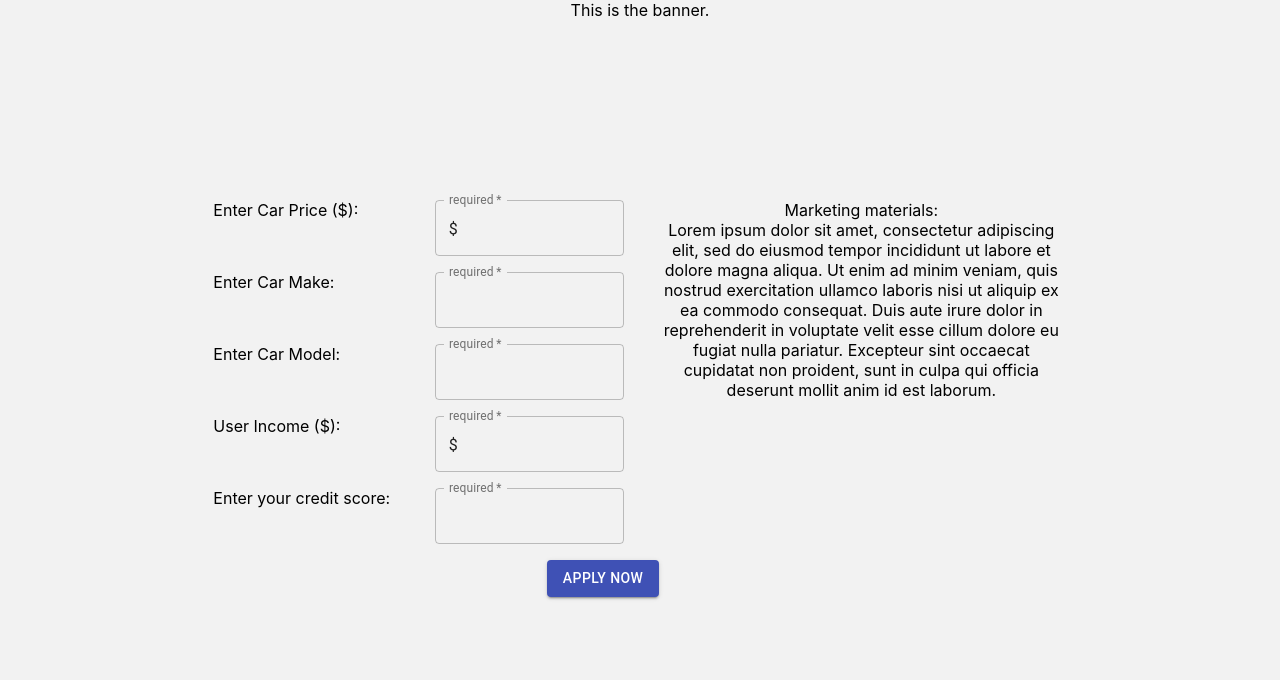
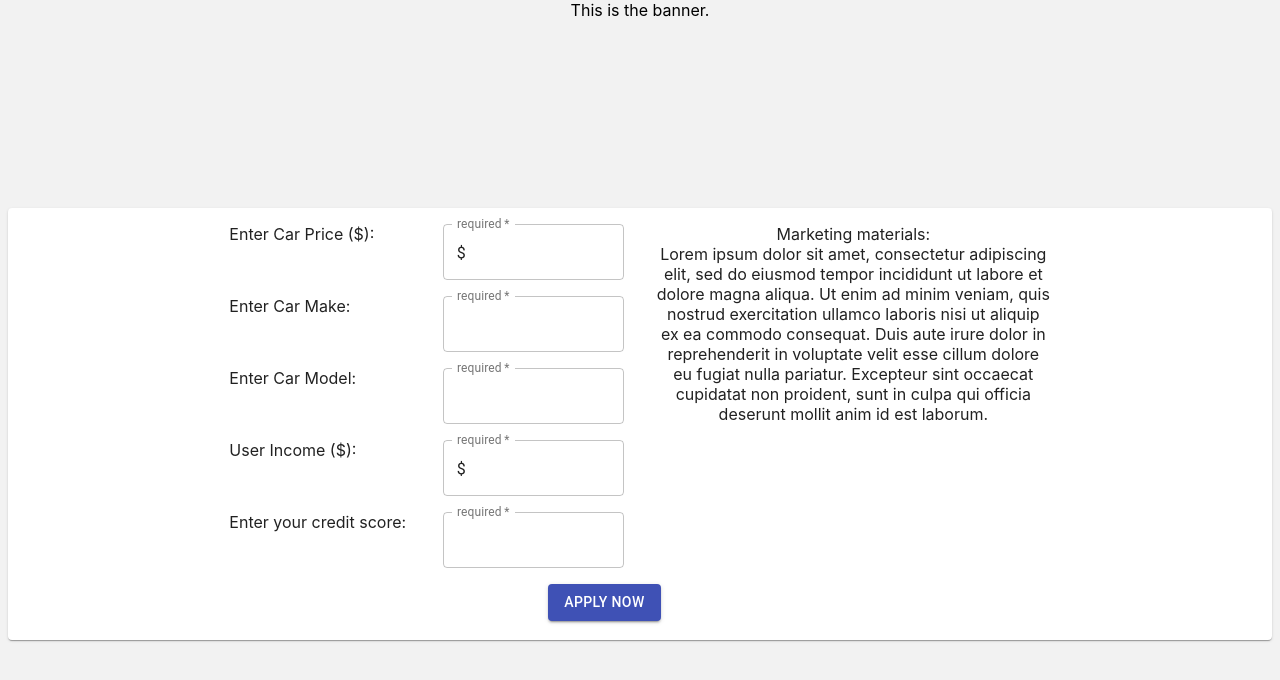
Before and after one commit to milosbunijevac/creditAppTakeHomeMilosB, a React (Create React App) app: page / in a window 1280 px wide. Shown: the top 680 px of the page. Built offline with nearby package versions, Linux system fonts and the light colour scheme.

Commit message:
Added paper element to enhance visual

```diff
--- a/src/Components/App/App.js
+++ b/src/Components/App/App.js
@@ -1,15 +1,33 @@
 import { BrowserRouter as Router, Switch, Route } from "react-router-dom";
+import { makeStyles } from "@material-ui/core/styles";
+import Paper from "@material-ui/core/Paper";
 import Banner from "../Banner/Banner.js";
 import LandingPage from "../LandingPage/LandingPage.js";
 import NewAccountPage from "../NewAccount/NewAccount.js";
 import DisqualificationPage from "../DisqualificationPage/DisqualificationPage.js";
 import "./App.css";
 
+const useStyles = makeStyles((theme) => ({
+  root: {
+    display: "flex",
+    flexWrap: "wrap",
+    "& > *": {
+      margin: theme.spacing(1),
+      width: "100%",
+      height: "400px",
+      padding: theme.spacing(2),
+    },
+  },
+}));
+
 function App() {
+  const classes = useStyles();
+
   return (
     <div className="App">
       <Banner />
-      <div id="mainSection">
+      <div id="mainSection" className={classes.root}>
+        <Paper>
           <Router>
             <Switch>
               <Route path="/newaccount">
@@ -23,6 +41,7 @@ function App() {
               </Route>
             </Switch>
           </Router>
+        </Paper>
       </div>
     </div>
   );
```
Lines whose indentation alone changed are shown as unchanged.
